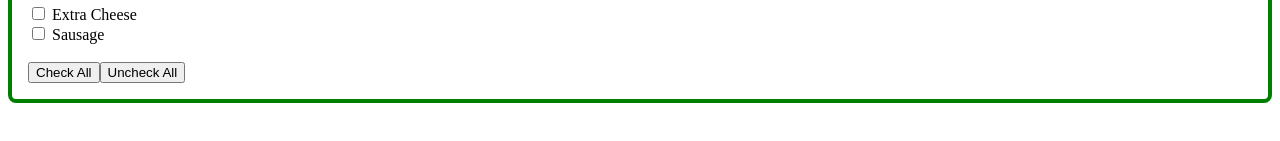
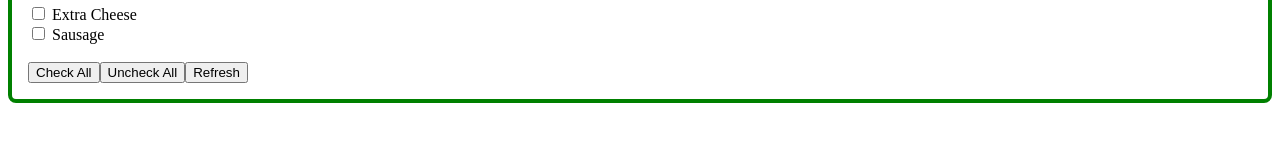
Before and after one commit to 2018-spring-mjs-th/week-two-a, an Angular app: page / in a window 1280 px wide. Shown: the part 329-470 px from the top of the page. Built offline with nearby package versions, Linux system fonts and the light colour scheme.

Commit message:
added refresh button

```diff
--- a/src/app/somernik-pizza-toppings/somernik-pizza-toppings.component.html
+++ b/src/app/somernik-pizza-toppings/somernik-pizza-toppings.component.html
@@ -11,4 +11,7 @@
     <input type="button" value="Check All" (click)="checkAll()" />
 
     <input type="button" value="Uncheck All" (click)="uncheckAll()" />
+
+    <input type="button" value="Refresh" (click)="refresh()" />
+    <span>{{ message }}</span>
 </div>
```
